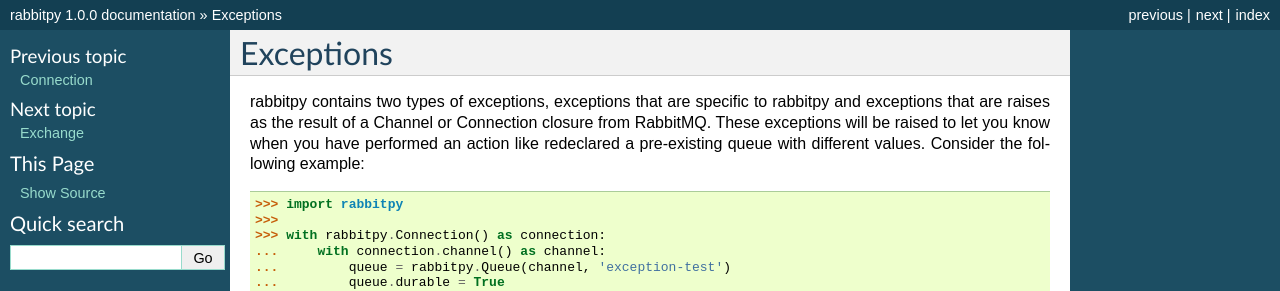
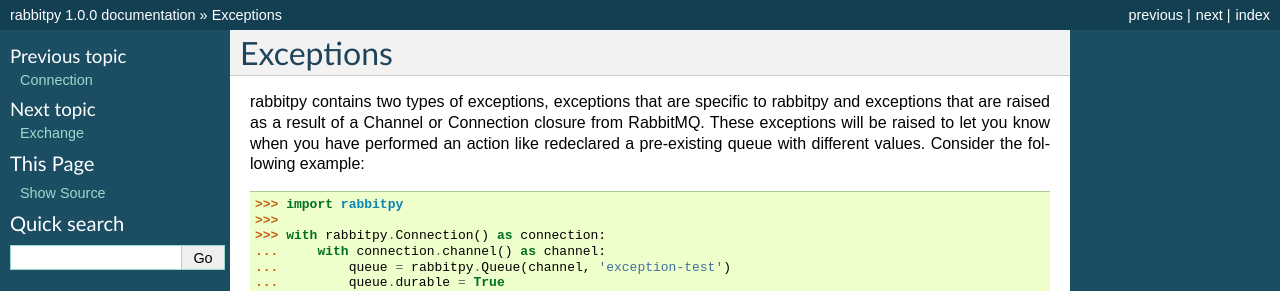
Before and after one commit to gmr/rabbitpy, a Sphinx documentation site: the page built from docs/api/exceptions.rst, in a window 1280 px wide. Shown: the top 291 px of the page. Built offline with Sphinx 7.4.7, drawn with Linux system fonts in a browser that asks for light colours.

Commit message:
Fix typo in docs/api/exceptions.rst

```diff
--- a/docs/api/exceptions.rst
+++ b/docs/api/exceptions.rst
@@ -1,6 +1,6 @@
 Exceptions
 ==========
-rabbitpy contains two types of exceptions, exceptions that are specific to rabbitpy and exceptions that are raises as the result of a Channel or Connection closure from RabbitMQ. These exceptions will be raised to let you know when you have performed an action like redeclared a pre-existing queue with different values. Consider the following example:
+rabbitpy contains two types of exceptions, exceptions that are specific to rabbitpy and exceptions that are raised as a result of a Channel or Connection closure from RabbitMQ. These exceptions will be raised to let you know when you have performed an action like redeclared a pre-existing queue with different values. Consider the following example:
 
 .. code:: python
 
```
